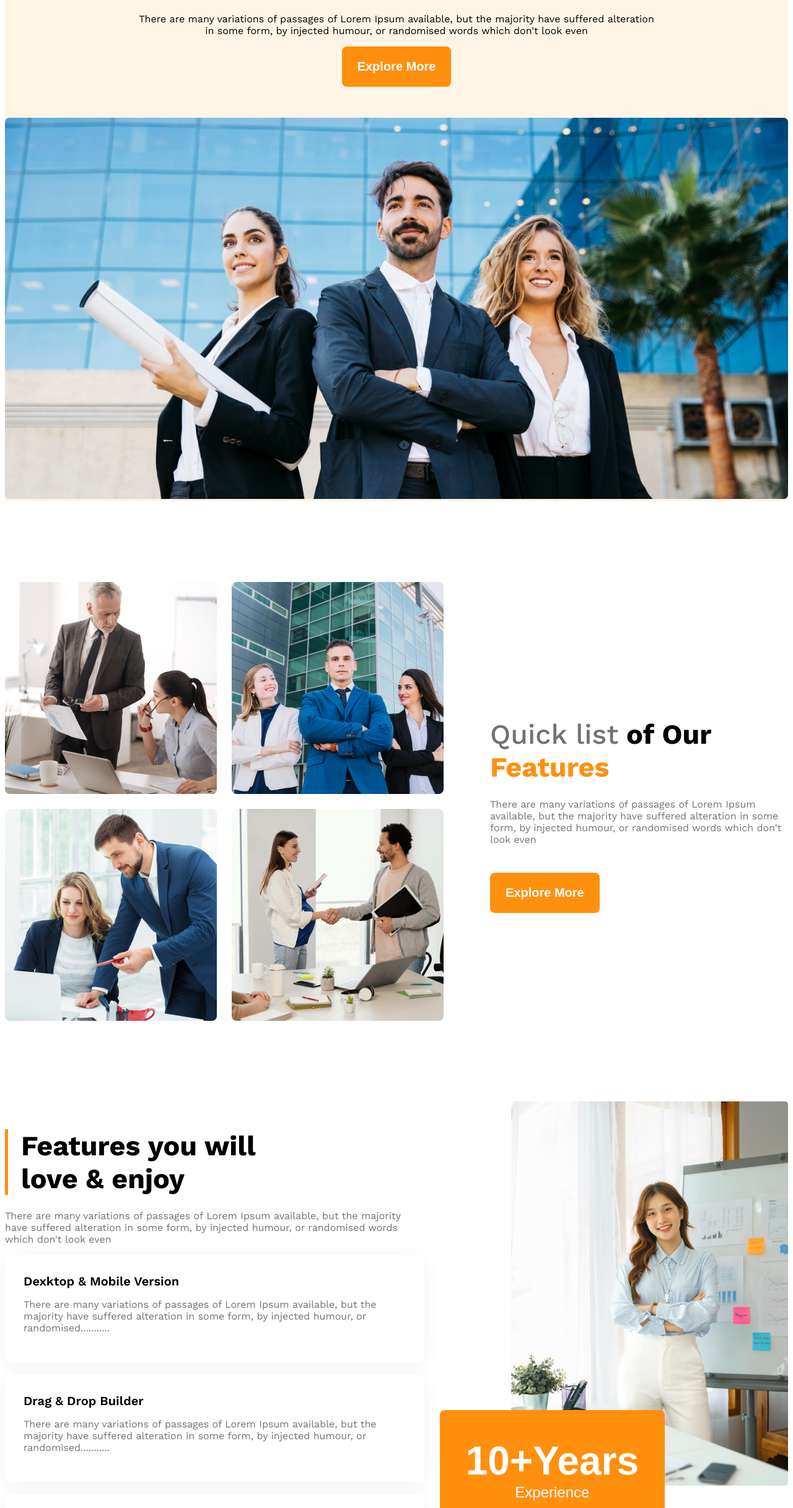
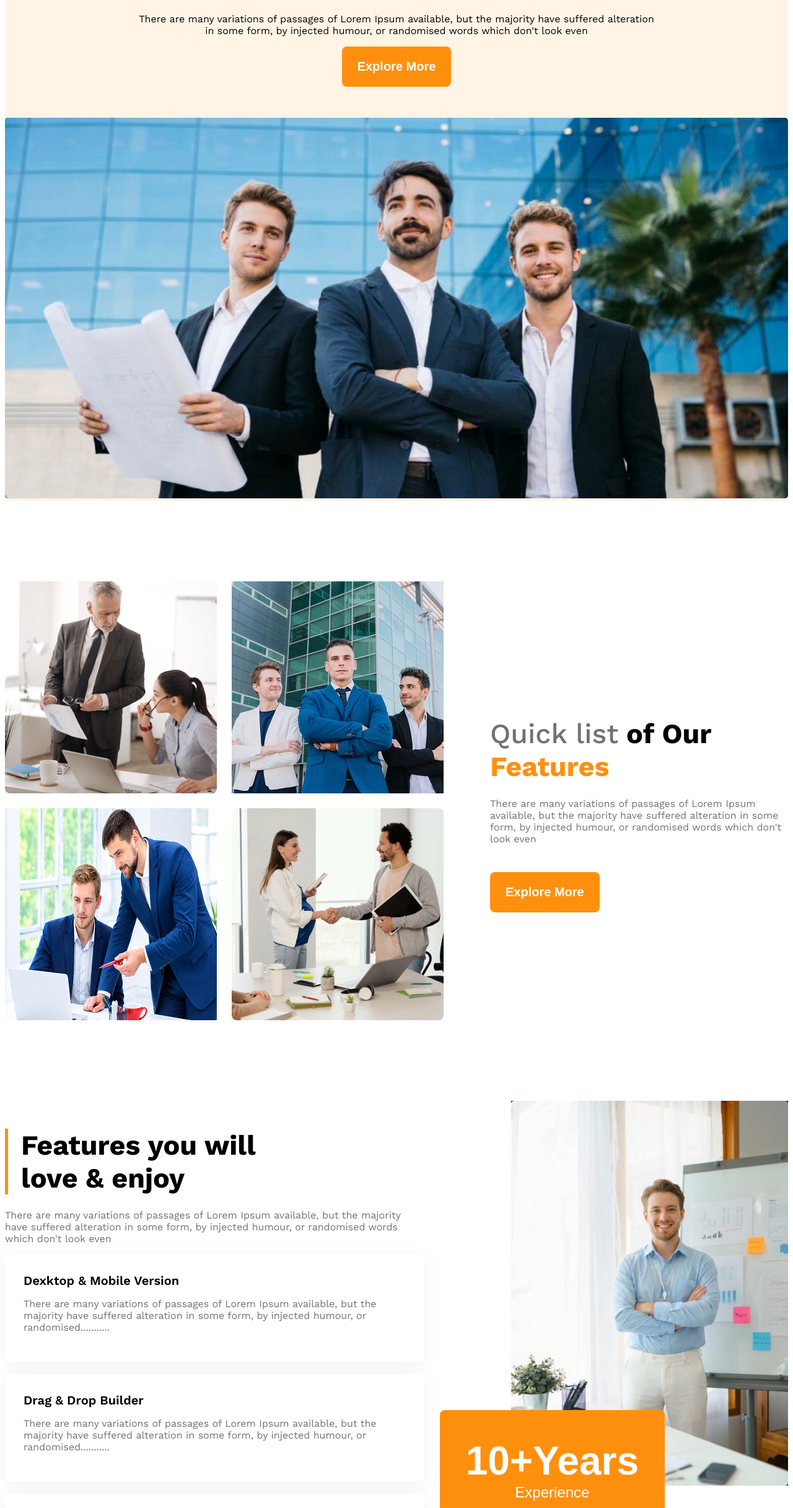
Before and after one commit to OLI-Bhai/g3-architects-website, a plain HTML site: page index.html in a window 1280 px wide. Shown: the part 367-2800 px from the top of the page at 62% size. Drawn offline with nearby package versions, Linux system fonts and the light colour scheme.

Commit message:
finished

```diff
--- a/index.html
+++ b/index.html
@@ -44,7 +44,7 @@
                     even</p>
                 <button class="btn-primary">Explore More</button>
             </div>
-            <img class="banner-image" src="images/banner.png" alt="">
+            <img class="banner-image" src="images/ban.jpg" alt="">
         </div>
 
     </header>
@@ -56,8 +56,8 @@
             <div class="tema-img-container">
                 <img src="images/team1.png" alt="two people are discussing about design">
 
-                <img src="images/team2.png" alt="">
-                <img src="images/team3.png" alt="">
+                <img src="images/t2.jpg" alt="">
+                <img src="images/t3.png" alt="">
                 <img src="images/team4.png" alt="">
 
             </div>
@@ -115,7 +115,7 @@
             </div>
             <div class="feature-architect">
 
-                <img src="images/architect.png" alt="">
+                <img src="images/architect.jpg" alt="">
                 <button id="expeience-badge" class="btn-primary">
                     <span id="expeience-year">10+Years</span>
                     <br>
--- a/styles/architects.css
+++ b/styles/architects.css
@@ -116,6 +116,7 @@ main>section {
 
 .banner-image {
   width: 100%;
+  border-radius: 5px;
 }
 
 /* team and feature related styles */
@@ -301,8 +302,8 @@ footer {
   }
 
   #expeience-badge {
-    margin-top: 20px;
-    margin-left: 20px;
+    margin-top: 10px;
+    margin-left: 10px;
   }
 }
 
```
Also changed, not shown: images/architect.jpg (added), images/architect.png (deleted), images/ban.jpg (added), images/banner.png (deleted), images/t2.jpg (added), images/t3.png (added), images/team2.png (deleted), images/team3.png (deleted).
